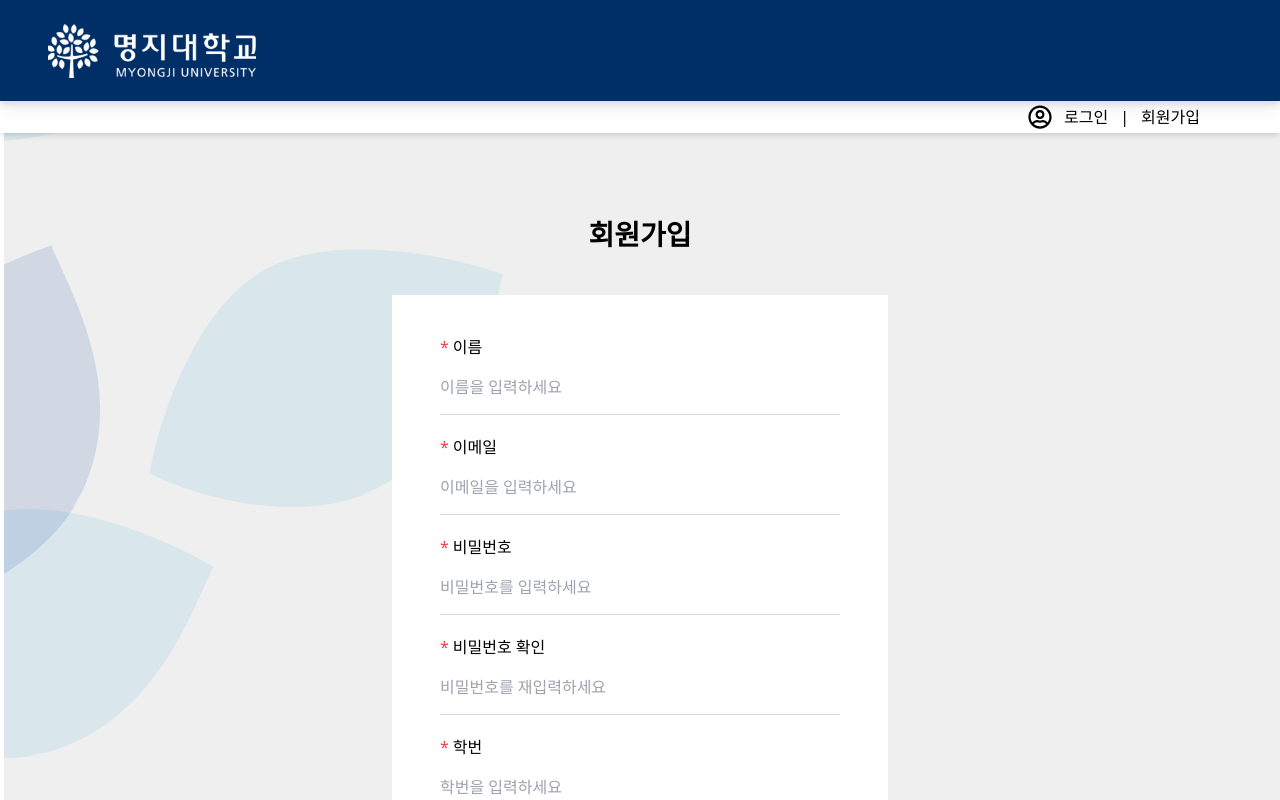
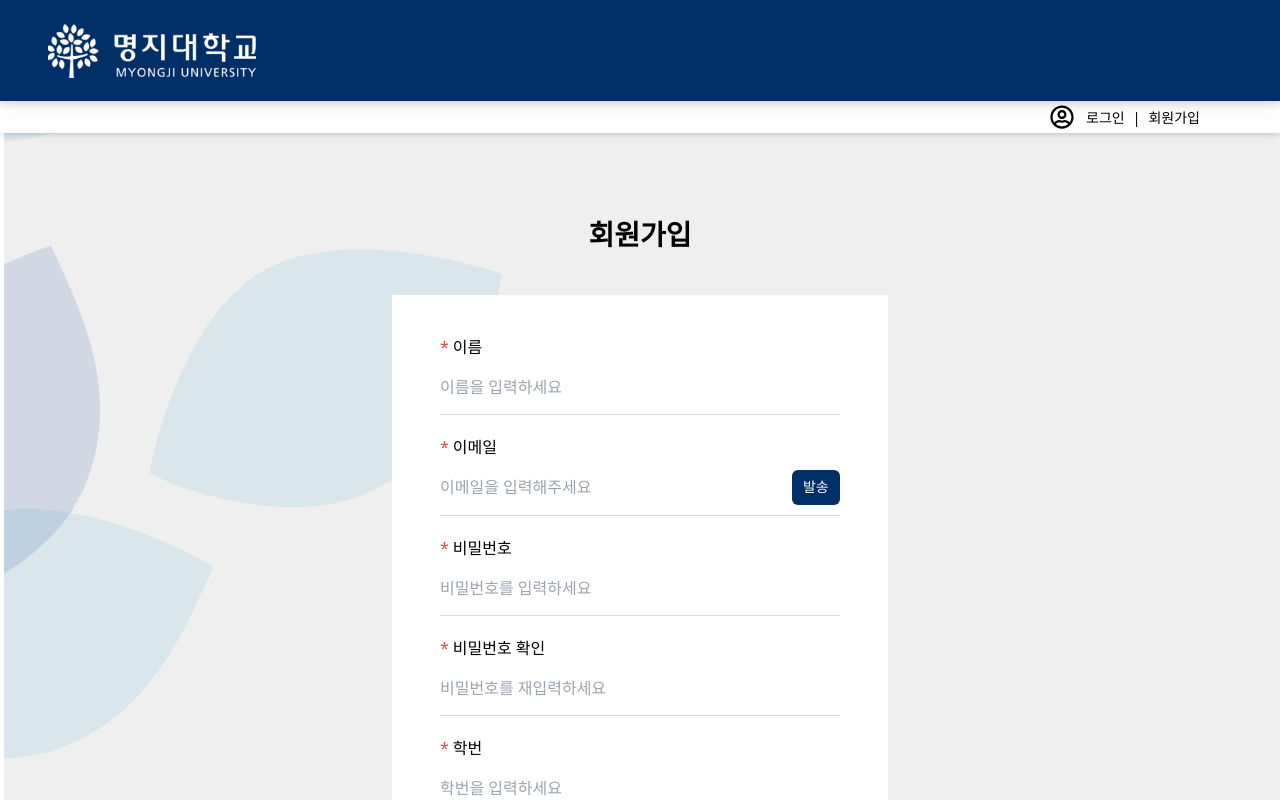
Before and after one commit to asylee02/Facility_RentalSystem_client, a React (Vite) app: page /signup in a window 1280 px wide. Shown: the top 800 px of the page. Built offline with nearby package versions, Linux system fonts and the light colour scheme.

Commit message:
feat: react-hook-form 컴포넌트화

```diff
--- a/src/components/Input.tsx
+++ b/src/features/signup/Input.tsx
@@ -1,23 +1,18 @@
 import React from 'react';
-import { useForm } from 'react-hook-form';
+import { UseFormRegister, useForm } from 'react-hook-form';
 
 interface Props {
   type: string;
   placeholder: string;
   name: string;
   title: string;
+  register: UseFormRegister<any>;
 }
 
-const SingUp_Input = ({ type, placeholder, name, title }: Props) => {
-  const {
-    register,
-    watch,
-    formState: { errors },
-  } = useForm();
-
+const SingUp_Input = ({ type, placeholder, name, title, register }: Props) => {
   return (
     <div>
-      <div className="flex">
+      <div className="flex w-full">
         <p className="text-red-500 mr-1">*</p>
         <p className="">{title}</p>
       </div>
--- a/src/layouts/Header.tsx
+++ b/src/layouts/Header.tsx
@@ -1,4 +1,3 @@
-import React from 'react';
 import { Link } from 'react-router-dom';
 import { FaRegUserCircle } from 'react-icons/fa';
 
@@ -8,10 +7,10 @@ const Header = () => {
       <div className="h-[101px] bg-[#002E66] w-full flex items-center px-12 drop-shadow-lg">
         <img src="/images/mjuLogo.png" alt="logo" className="h-[54px]" />
       </div>
-      <div className="h-[32px] w-full  bg-white flex items-center justify-end pr-20 shadow-md">
+      <div className="h-[32px] w-full  bg-white flex items-center justify-end pr-20 shadow-md text-[14px]">
         <FaRegUserCircle className="text-2xl mr-3" />
         <Link to="signin">로그인</Link>
-        <p className="mx-3">|</p>
+        <p className="mx-2">|</p>
         <Link to="signup">회원가입</Link>
       </div>
     </div>
--- a/src/pages/SignUp.tsx
+++ b/src/pages/SignUp.tsx
@@ -1,25 +1,84 @@
-import React from 'react';
-import SingUp_Input from '../components/Input';
+import React, { useState } from 'react';
+import SingUp_Input from '../features/signup/Input';
+import { SubmitHandler, useForm } from 'react-hook-form';
+
+interface FormValues {
+  name: string;
+  email: string;
+  password: string;
+  password_checked: string;
+  student_id: string;
+  grade: string;
+  phone_number: string;
+}
 
 const SignUp = () => {
+  const { handleSubmit, register } = useForm<FormValues>();
+  const [emailButton, setEmailButton] = useState<Boolean>(false);
+  var heel = 'sd';
+  const handleEmail = () => {};
+
+  const Submit: SubmitHandler<FormValues> = (data) => {
+    console.log(data);
+  };
   return (
     <div className="min-h-screen flex flex-col items-center">
       <p className="text-[28px] font-bold mt-20 mb-10">회원가입</p>
       <div className=" bg-white mb-20">
-        <form action="" className="flex max-w-[520px] flex-col items-center px-12 py-10">
-          <SingUp_Input type="text" placeholder="이름을 입력하세요" name="name" title="이름" />
-          <SingUp_Input type="text" placeholder="이메일을 입력하세요" name="email" title="이메일" />
-          <SingUp_Input type="password" placeholder="비밀번호를 입력하세요" name="password" title="비밀번호" />
+        <form onSubmit={handleSubmit(Submit)} className="flex max-w-[520px] flex-col items-center px-12 py-10">
+          <SingUp_Input register={register} type="text" placeholder="이름을 입력하세요" name="name" title="이름" />
+          <div>
+            <div className="flex w-full">
+              <p className="text-red-500 mr-1">*</p>
+              <p className="">이메일</p>
+            </div>
+            <div className="flex items-center w-[400px] border-b-[1px] border-[#DBDBDB] mb-5">
+              <input
+                type="text"
+                placeholder={'이메일을 입력해주세요'}
+                {...register('email', {
+                  required: '아이디는 필수입니다',
+                })}
+                className=" h-[56px] focus:outline-none w-full"
+              />
+              <button
+                type="button"
+                className={`${emailButton ? 'bg-[#DBDBDB] text-[#767676]' : 'bg-[#002E66] text-white'}  text-sm rounded-md h-[35px] w-[55px]`}
+                onClick={handleEmail}>
+                {emailButton ? '재발송' : '발송'}
+              </button>
+            </div>
+          </div>
           <SingUp_Input
+            register={register}
+            type="password"
+            placeholder="비밀번호를 입력하세요"
+            name="password"
+            title="비밀번호"
+          />
+          <SingUp_Input
+            register={register}
             type="password"
             placeholder="비밀번호를 재입력하세요"
             name="password_checked"
             title="비밀번호 확인"
           />
-          <SingUp_Input type="number" placeholder="학번을 입력하세요" name="student_id" title="학번" />
-          <SingUp_Input type="text" placeholder="학과를 입력하세요" name="학과" title="학과" />
-          <SingUp_Input type="number" placeholder="학년을 입력해주세요" name="grade" title="학년" />
-          <SingUp_Input type="number" placeholder="휴대번호를 입력해주세요" name="phone_number" title="휴대폰 번호" />
+          <SingUp_Input
+            register={register}
+            type="number"
+            placeholder="학번을 입력하세요"
+            name="student_id"
+            title="학번"
+          />
+          <SingUp_Input register={register} type="text" placeholder="학과를 입력하세요" name="학과" title="학과" />
+          <SingUp_Input register={register} type="number" placeholder="학년을 입력해주세요" name="grade" title="학년" />
+          <SingUp_Input
+            register={register}
+            type="number"
+            placeholder="휴대번호를 입력해주세요"
+            name="phone_number"
+            title="휴대폰 번호"
+          />
           <button
             type="submit"
             className="w-full h-[56px] flex justify-center items-center text-white bg-[#002E66] my-5">
```
